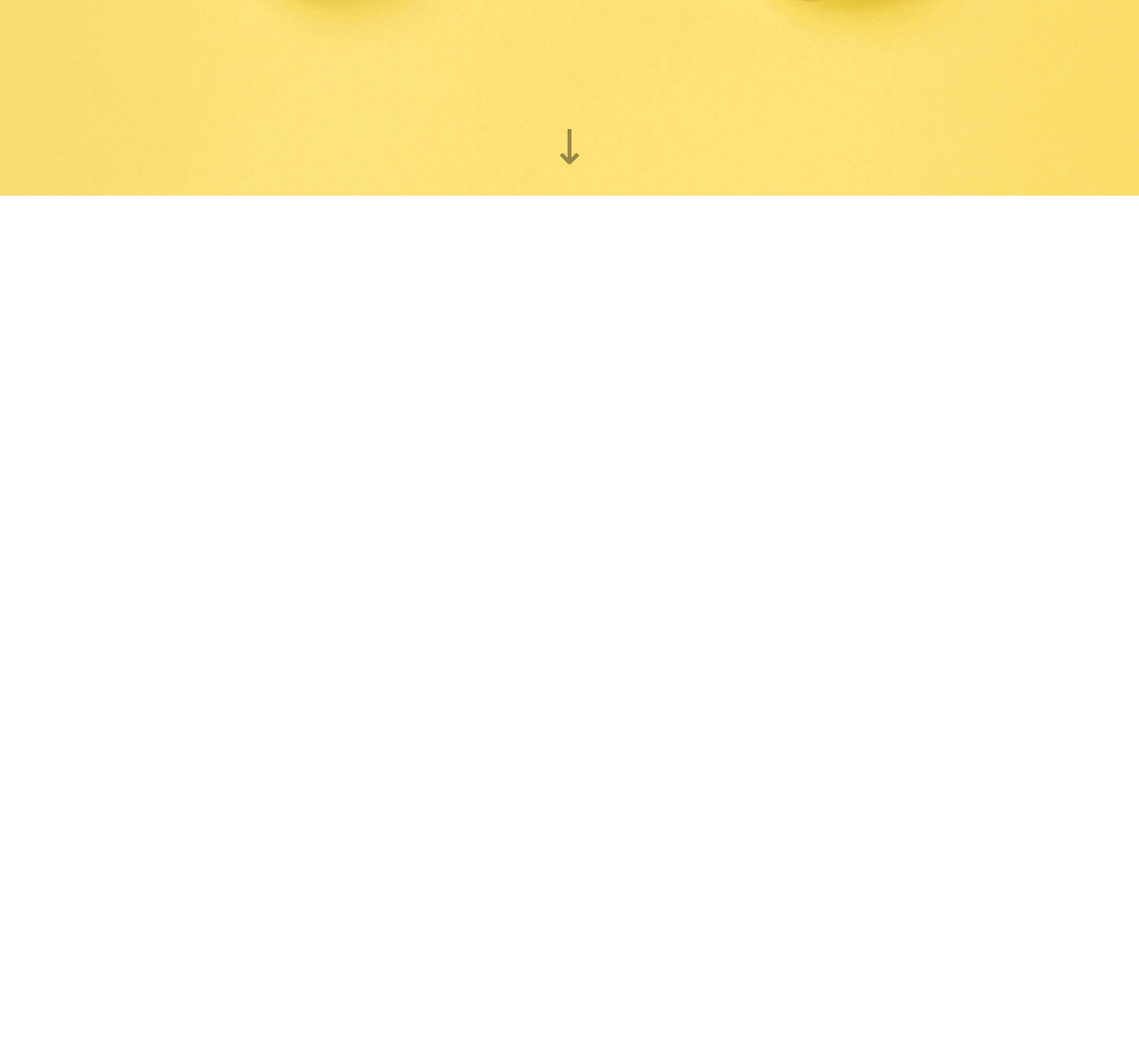
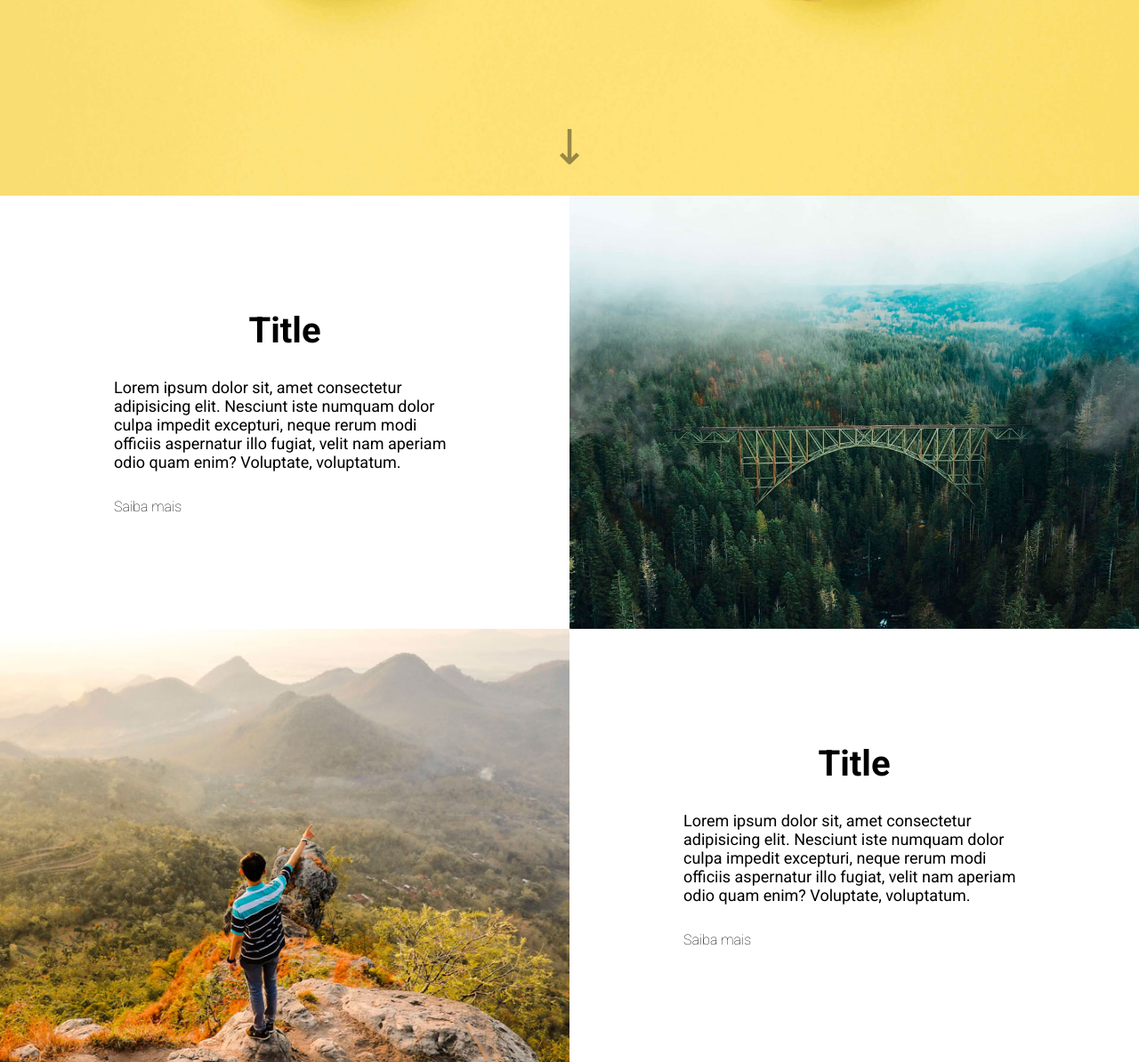
Before and after one commit to lucianoscabora/class-project-landing-page-xyz, a plain HTML site: page index.html in a window 1280 px wide. Shown: the part 567-1761 px from the top of the page at 89% size. Before the commit the page ends 800 px from the top, so only its background shows below. Drawn offline with Linux system fonts and the light colour scheme.

Commit message:
about section finished

```diff
--- a/index.html
+++ b/index.html
@@ -49,7 +49,26 @@
 
     </section>
 
-    <section class="about"></section>
+    <section class="about">
+        <div class="item">
+            <h3>Title</h3>
+            <p>Lorem ipsum dolor sit, amet consectetur adipisicing elit. Nesciunt iste numquam dolor culpa impedit excepturi, neque rerum modi officiis aspernatur illo fugiat, velit nam aperiam odio quam enim? Voluptate, voluptatum.</p>
+            <a href="" class="btn-knowmore">Saiba mais</a>
+        </div>
+
+        <div class="image right">
+
+        </div>
+
+        <div class="image left">
+
+        </div>
+        <div class="item">
+            <h3>Title</h3>
+            <p>Lorem ipsum dolor sit, amet consectetur adipisicing elit. Nesciunt iste numquam dolor culpa impedit excepturi, neque rerum modi officiis aspernatur illo fugiat, velit nam aperiam odio quam enim? Voluptate, voluptatum.</p>
+            <a href="" class="btn-knowmore">Saiba mais</a>
+        </div>
+    </section>
 
     <section class="services"></section>
 
--- a/src/css/style.css
+++ b/src/css/style.css
@@ -70,27 +70,94 @@ body {
 }
 
 @keyframes downarrow {
-    0% { -webkit-transform: translateY(0); opacity: 0.4;}
-    100% { -webkit-transform: translateY(0.4em); opacity: 0.9;}
+  0% {
+    -webkit-transform: translateY(0);
+    opacity: 0.4;
+  }
+  100% {
+    -webkit-transform: translateY(0.4em);
+    opacity: 0.9;
+  }
 }
 
 @media (max-width: 425px) {
-    .hero {
-        height: 60vh;
-    }
+  .hero {
+    height: 60vh;
+  }
 
-    .hero h2{
-        font-size: 2.5rem;
-    }
+  .hero h2 {
+    font-size: 2.5rem;
+  }
 }
-
 
 /* About */
 
 .about {
+  max-width: var(--max-width-size);
+  margin: 0 auto;
   grid-area: about;
+  display: grid;
+  grid-template-columns: 1fr 1fr;
+  background-color: #fff;
 }
 
+.about .image {
+  height: 100%;
+  width: 100%;
+}
+
+.about .item {
+  display: flex;
+  flex-direction: column;
+  justify-content: center;
+  align-items: center;
+  padding: 20%;
+}
+
+.about .item h3 {
+  font-weight: 700;
+  font-size: 4rem;
+}
+
+.about .item p {
+  font-weight: 400;
+  font-size: 1.8rem;
+  margin: 30px 0;
+}
+
+.about .item .btn-knowmore {
+  align-self: flex-start;
+  font-size: 1.6rem;
+}
+
+.about .item .btn-knowmore:hover {
+  font-weight: 700;
+}
+
+.about .image.right {
+  background-image: url("../images/bridge.jpg");
+  background-size: cover;
+  background-repeat: no-repeat;
+  background-position: center;
+}
+
+.about .image.left {
+  background-image: url("../images/landscape.jpg");
+  background-size: cover;
+  background-repeat: no-repeat;
+  background-position: center;
+}
+
+@media (max-width: 425px) {
+  .about.item {
+    text-align: center;
+  }
+
+  .about {
+    grid-template-columns: 1fr;
+    grid-template-rows: repeat(4, 1fr);
+  }
+}
 /* Services */
 
 .services {
```
